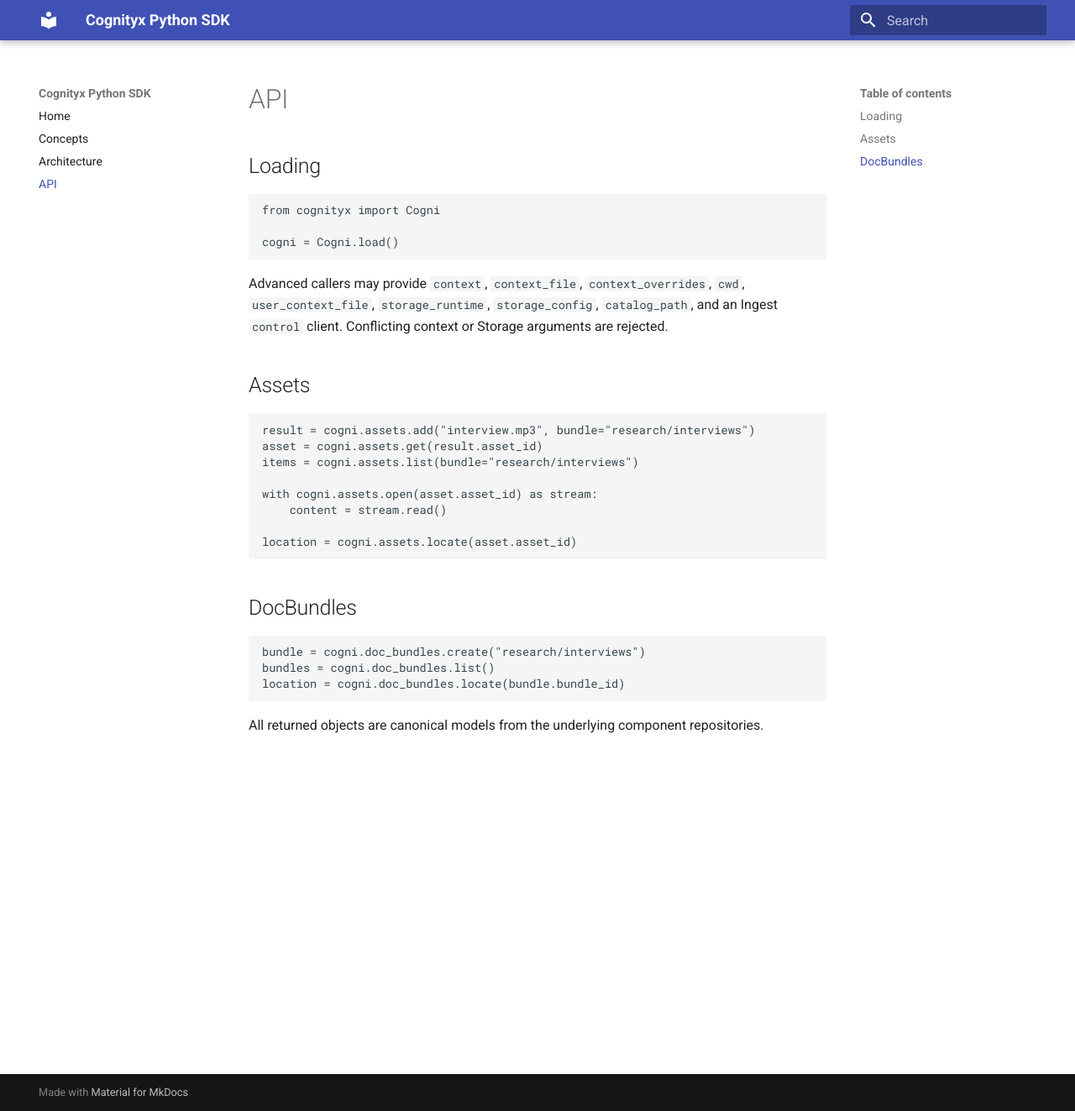
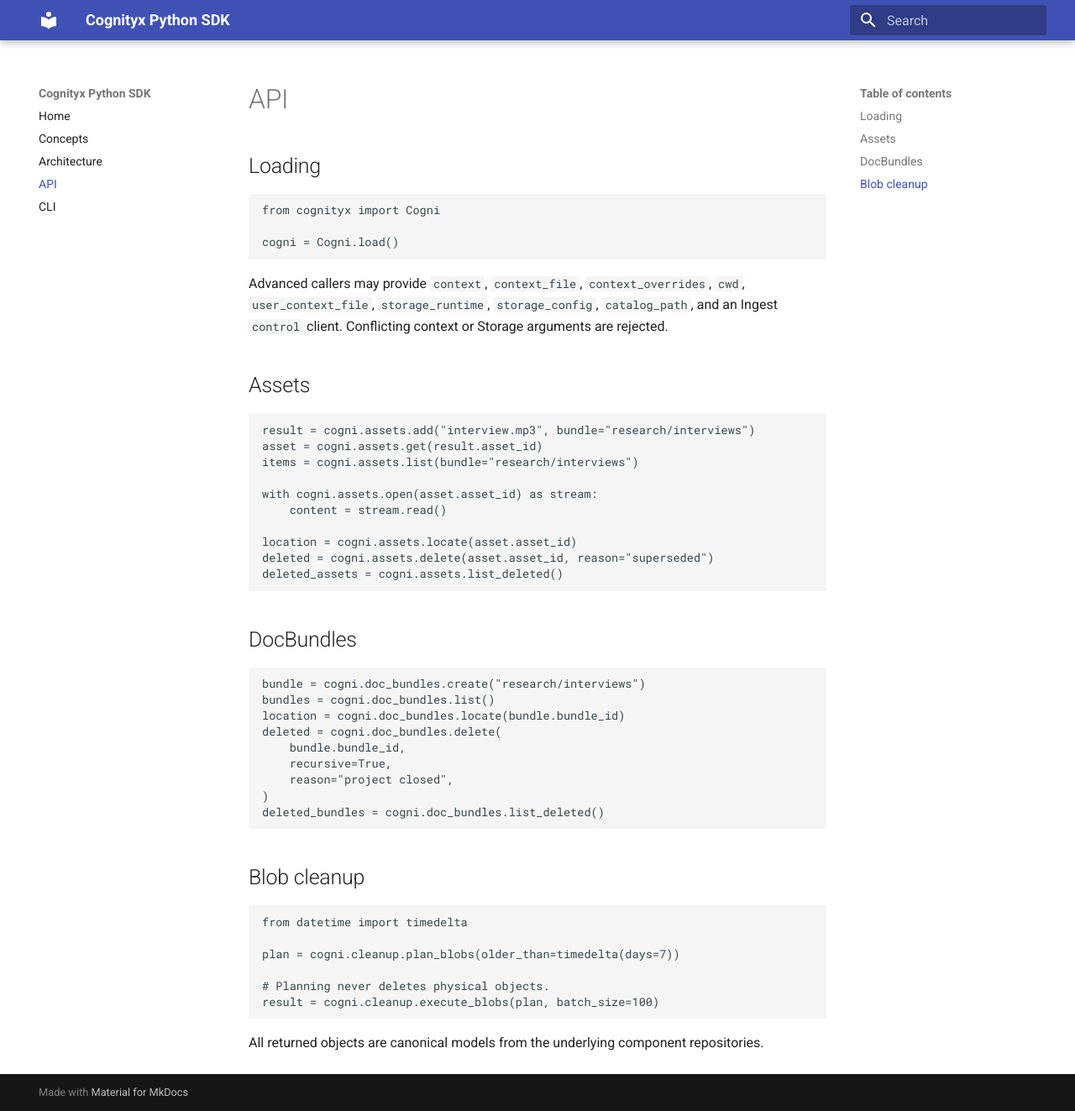
Before and after one commit to cognityx/cognityx-sdk, an MkDocs documentation site: the page built from docs/api.md, in a window 1280 px wide and 1323 px high. Shown: the whole window at 84% size. Built offline with MkDocs 1.6.1 and Material for MkDocs 9.7.7, drawn with Linux system fonts in a browser that asks for light colours.

Commit message:
Document Cogni lifecycle and unified CLI

````diff
--- a/docs/api.md
+++ b/docs/api.md
@@ -24,6 +24,8 @@
     content = stream.read()
 
 location = cogni.assets.locate(asset.asset_id)
+deleted = cogni.assets.delete(asset.asset_id, reason="superseded")
+deleted_assets = cogni.assets.list_deleted()
 ```
 
 ## DocBundles
@@ -32,6 +34,23 @@
 bundle = cogni.doc_bundles.create("research/interviews")
 bundles = cogni.doc_bundles.list()
 location = cogni.doc_bundles.locate(bundle.bundle_id)
+deleted = cogni.doc_bundles.delete(
+    bundle.bundle_id,
+    recursive=True,
+    reason="project closed",
+)
+deleted_bundles = cogni.doc_bundles.list_deleted()
+```
+
+## Blob cleanup
+
+```python
+from datetime import timedelta
+
+plan = cogni.cleanup.plan_blobs(older_than=timedelta(days=7))
+
+# Planning never deletes physical objects.
+result = cogni.cleanup.execute_blobs(plan, batch_size=100)
 ```
 
 All returned objects are canonical models from the underlying component
--- a/mkdocs.yml
+++ b/mkdocs.yml
@@ -8,3 +8,4 @@
   - Concepts: concepts.md
   - Architecture: architecture.md
   - API: api.md
+  - CLI: cli.md
````
Also changed, not shown: README.md (+16 -3 lines), docs/architecture.md (+16 -2 lines), docs/cli.md (added, +64 -0 lines), docs/index.md (+7 -4 lines).
